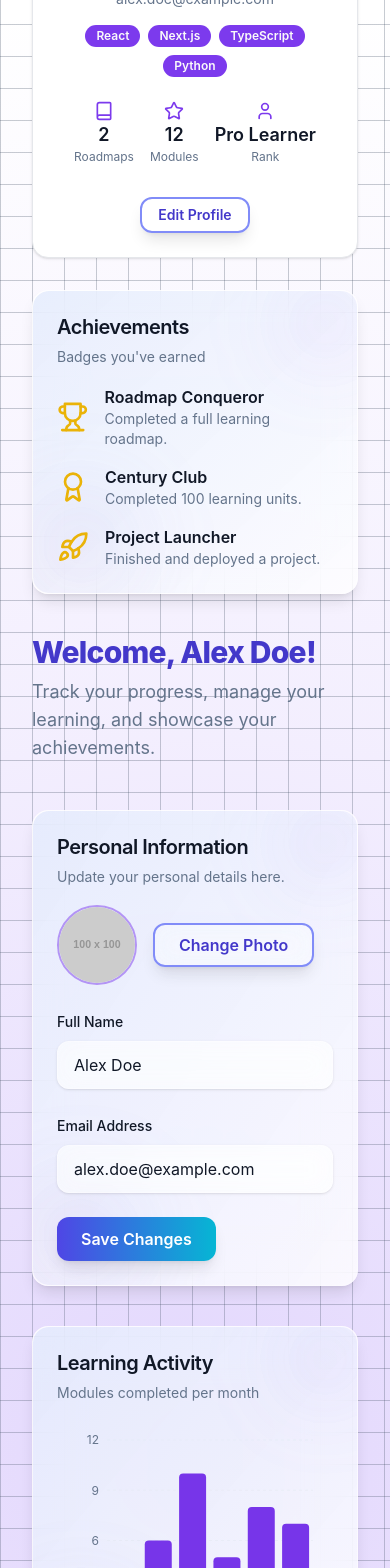
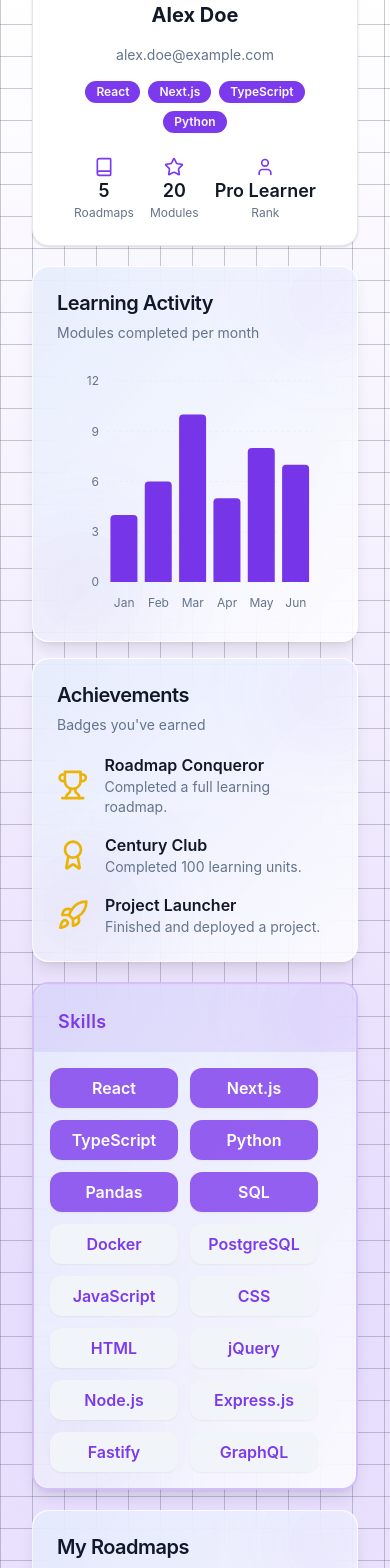
Before and after one commit to mfaeezshabbir/pathwiseai, a Next.js app: page /profile in a window 390 px wide. Shown: the part 360-1928 px from the top of the page. Built offline with nearby package versions, Linux system fonts and the light colour scheme.

Commit message:
feat: refactor profile page layout and enhance components; add edit profile dialog and improve user experience

```diff
--- a/src/app/profile/page.tsx
+++ b/src/app/profile/page.tsx
@@ -4,7 +4,6 @@
 import { ProfileSummary } from "@/components/profile/ProfileSummary";
 import { AppNavbar } from "@/components/common/AppNavbar";
 import { Achievements } from "@/components/profile/Achievements";
-import { PersonalInfoForm } from "@/components/profile/PersonalInfoForm";
 import { LearningActivity } from "@/components/profile/LearningActivity";
 import { ProjectsBuilt } from "@/components/profile/ProjectsBuilt";
 import { MyRoadmaps } from "@/components/profile/MyRoadmaps";
@@ -18,6 +17,9 @@
   roadmaps: [
     { title: "Advanced React and Next.js", progress: 75, modules: 15 },
     { title: "Python for Data Science", progress: 30, modules: 5 },
+    { title: "Full-Stack Development", progress: 50, modules: 10 },
+    { title: "Machine Learning Basics", progress: 20, modules: 8 },
+    { title: "Docker and DevOps", progress: 40, modules: 6 },
   ],
   skills: [
     "React",
@@ -28,6 +30,14 @@
     "SQL",
     "Docker",
     "PostgreSQL",
+    "JavaScript",
+    "CSS",
+    "HTML",
+    "jQuery",
+    "Node.js",
+    "Express.js",
+    "Fastify",
+    "GraphQL",
   ],
   rank: "Pro Learner",
   activity: [
@@ -80,39 +90,27 @@
   }, 0);
 
   return (
-    <div className="flex min-h-screen">
-      <AppNavbar />
-      <main className="flex-1 max-w-7xl mx-auto py-10 px-4 md:px-8 md:ml-64">
-        <div className="grid grid-cols-1 lg:grid-cols-4 gap-10">
-          {/* Profile Sidebar */}
-          <div className="lg:col-span-1 flex flex-col gap-8">
-            <ProfileSummary
-              user={userProfile}
-              stats={{ roadmapsStarted, modulesCompleted }}
-            />
+    <div className="min-h-screen">
+      <main className="mx-auto max-w-full px-4 py-8 md:px-8">
+        <p className="mb-2 text-lg text-muted-foreground">
+          Welcome back! Here’s your learning dashboard.
+        </p>
+        <div className="flex flex-col gap-5">
+          {/* Hero Header */}
+          <ProfileSummary
+            user={userProfile}
+            stats={{ roadmapsStarted, modulesCompleted }}
+            userProfile={userProfile}
+          />
+          <div className="grid w-full gap-4 md:grid-cols-2">
+            <LearningActivity activity={userProfile.activity} />
             <Achievements achievements={userProfile.achievements} />
           </div>
-          {/* Main Content Area */}
-          <div className="lg:col-span-3 flex flex-col gap-10">
-            <div className="mb-2">
-              <h1 className="text-3xl md:text-4xl font-extrabold tracking-tight mb-2 text-indigo-700 dark:text-indigo-300">
-                Welcome, {userProfile.name}!
-              </h1>
-              <p className="text-lg text-muted-foreground">
-                Track your progress, manage your learning, and showcase your
-                achievements.
-              </p>
-            </div>
-            <PersonalInfoForm user={userProfile} />
-            <div className="grid grid-cols-1 md:grid-cols-2 gap-8">
-              <LearningActivity activity={userProfile.activity} />
-              <ProjectsBuilt projects={userProfile.projects} />
-            </div>
-            <div className="grid grid-cols-1 md:grid-cols-2 gap-8">
-              <MyRoadmaps roadmaps={userProfile.roadmaps} />
-              <SkillsList skills={userProfile.skills} />
-            </div>
-          </div>
+          <SkillsList skills={userProfile.skills} />
+          {/* Dashboard Grid */}
+          <MyRoadmaps roadmaps={userProfile.roadmaps} />
+          {/* Projects Section */}
+          <ProjectsBuilt projects={userProfile.projects} />
         </div>
       </main>
     </div>
--- a/src/components/profile/Achievements.tsx
+++ b/src/components/profile/Achievements.tsx
@@ -8,14 +8,14 @@
 
 export function Achievements({ achievements }: { achievements: any[] }) {
   return (
-    <Card>
+    <Card className="hover:translate-y-0">
       <CardHeader>
         <CardTitle>Achievements</CardTitle>
         <CardDescription>Badges you've earned</CardDescription>
       </CardHeader>
       <CardContent className="space-y-4">
         {achievements.length === 0 && (
-          <div className="text-center py-4 text-muted-foreground">
+          <div className="py-4 text-center text-muted-foreground">
             <p>No achievements yet.</p>
           </div>
         )}
--- /dev/null
+++ b/src/components/profile/EditProfileDialog.tsx
@@ -0,0 +1,123 @@
+import React, { useRef, useState } from "react";
+import {
+  Dialog,
+  DialogTrigger,
+  DialogContent,
+  DialogHeader,
+  DialogTitle,
+  DialogDescription,
+  DialogClose,
+} from "@/components/ui/dialog";
+import { Avatar, AvatarFallback, AvatarImage } from "@/components/ui/avatar";
+import { Button } from "@/components/ui/button";
+import { Input } from "@/components/ui/input";
+import { Label } from "@/components/ui/label";
+import { PencilIcon, User } from "lucide-react";
+
+export function EditProfileDialog({ user }: { user: any }) {
+  const [avatarUrl, setAvatarUrl] = useState(user.avatarUrl);
+  const [name, setName] = useState(user.name);
+  const [email, setEmail] = useState(user.email);
+  const fileInputRef = useRef<HTMLInputElement>(null);
+
+  const handlePhotoClick = () => {
+    fileInputRef.current?.click();
+  };
+
+  const handlePhotoChange = (e: React.ChangeEvent<HTMLInputElement>) => {
+    const file = e.target.files?.[0];
+    if (file) {
+      const reader = new FileReader();
+      reader.onload = (ev) => {
+        setAvatarUrl(ev.target?.result as string);
+      };
+      reader.readAsDataURL(file);
+    }
+  };
+
+  const handleSubmit = (e: React.FormEvent) => {
+    e.preventDefault();
+    console.log("Profile saved:", { name, email, avatarUrl });
+  };
+
+  return (
+    <Dialog>
+      <DialogTrigger asChild>
+        <Button
+          variant="outline"
+          className="absolute right-4 top-4 w-min"
+          aria-label="Edit Profile"
+        >
+          <PencilIcon className="h-5 w-5" />
+          <span className="hidden md:flex">Edit Profile</span>
+        </Button>
+      </DialogTrigger>
+      <DialogContent className="w-[96vw] max-w-md rounded-xl p-6 md:w-full">
+        <DialogHeader>
+          <DialogTitle className="mb-1 text-2xl font-bold">
+            Edit Profile
+          </DialogTitle>
+          <DialogDescription className="mb-4 text-gray-500">
+            Update your personal information and save changes.
+          </DialogDescription>
+        </DialogHeader>
+        <form onSubmit={handleSubmit}>
+          <div className="mb-8 flex flex-col items-center space-y-3">
+            <Avatar className="h-24 w-24 border-2 border-primary/70 shadow">
+              <AvatarImage src={avatarUrl} />
+              <AvatarFallback>
+                <User size={40} />
+              </AvatarFallback>
+            </Avatar>
+            <input
+              type="file"
+              accept="image/*"
+              ref={fileInputRef}
+              className="hidden"
+              onChange={handlePhotoChange}
+            />
+            <Button
+              type="button"
+              variant="outline"
+              onClick={handlePhotoClick}
+              className="w-36"
+            >
+              Change Photo
+            </Button>
+          </div>
+          <div className="mb-8 space-y-4">
+            <div>
+              <Label htmlFor="name">Full Name</Label>
+              <Input
+                id="name"
+                value={name}
+                onChange={(e) => setName(e.target.value)}
+                className="mt-1 w-full"
+              />
+            </div>
+            <div>
+              <Label htmlFor="email">Email Address</Label>
+              <Input
+                id="email"
+                type="email"
+                value={email}
+                onChange={(e) => setEmail(e.target.value)}
+                className="mt-1 w-full"
+              />
+            </div>
+          </div>
+        </form>
+        <DialogClose asChild>
+          <div className="grid grid-cols-2 gap-4">
+            <Button onClick={handleSubmit} type="submit">
+              Save Changes
+            </Button>
+            <Button variant="outline" type="button">
+              Cancel
+            </Button>
+          </div>
+        </DialogClose>
+      </DialogContent>
+    </Dialog>
+  );
+}
--- a/src/components/profile/LearningActivity.tsx
+++ b/src/components/profile/LearningActivity.tsx
@@ -20,7 +20,7 @@
 
 export function LearningActivity({ activity }: { activity: any[] }) {
   return (
-    <Card>
+    <Card className="hover:translate-y-0">
       <CardHeader>
         <CardTitle>Learning Activity</CardTitle>
         <CardDescription>Modules completed per month</CardDescription>
--- a/src/components/profile/PersonalInfoForm.tsx
+++ /dev/null
@@ -1,43 +0,0 @@
-import {
-  Card,
-  CardHeader,
-  CardTitle,
-  CardDescription,
-  CardContent,
-} from "@/components/ui/card";
-import { Avatar, AvatarFallback, AvatarImage } from "@/components/ui/avatar";
-import { Button } from "@/components/ui/button";
-import { Input } from "@/components/ui/input";
-import { Label } from "@/components/ui/label";
-import { User } from "lucide-react";
-
-export function PersonalInfoForm({ user }: { user: any }) {
-  return (
-    <Card>
-      <CardHeader>
-        <CardTitle>Personal Information</CardTitle>
-        <CardDescription>Update your personal details here.</CardDescription>
-      </CardHeader>
-      <CardContent className="space-y-6">
-        <div className="flex items-center space-x-4">
-          <Avatar className="h-20 w-20 border-2 border-primary/50">
-            <AvatarImage src={user.avatarUrl} />
-            <AvatarFallback>
-              <User size={36} />
-            </AvatarFallback>
-          </Avatar>
-          <Button variant="outline">Change Photo</Button>
-        </div>
-        <div className="space-y-2">
-          <Label htmlFor="name">Full Name</Label>
-          <Input id="name" defaultValue={user.name} />
-        </div>
-        <div className="space-y-2">
-          <Label htmlFor="email">Email Address</Label>
-          <Input id="email" type="email" defaultValue={user.email} />
-        </div>
-        <Button>Save Changes</Button>
-      </CardContent>
-    </Card>
-  );
-}
--- a/src/components/profile/ProfileSummary.tsx
+++ b/src/components/profile/ProfileSummary.tsx
@@ -2,47 +2,54 @@
 import { Badge } from "@/components/ui/badge";
 import { Button } from "@/components/ui/button";
 import { Book, Star, User } from "lucide-react";
+import { EditProfileDialog } from "@/components/profile/EditProfileDialog";
 
-export function ProfileSummary({ user, stats }: { user: any; stats: any }) {
+export function ProfileSummary({
+  user,
+  stats,
+  userProfile,
+}: {
+  user: any;
+  stats: any;
+  userProfile: any;
+}) {
   return (
-    <div className="flex flex-col items-center gap-4 p-6 bg-white dark:bg-[#18181b] rounded-2xl shadow border border-gray-200 dark:border-gray-800">
-      <Avatar className="h-24 w-24 border-4 border-indigo-300 dark:border-indigo-700 shadow-lg">
+    <div className="relative flex w-full flex-col items-center gap-4 rounded-2xl border border-gray-200 bg-white p-6 shadow dark:border-gray-800 dark:bg-[#18181b]">
+      <Avatar className="h-24 w-24 border-4 border-indigo-300 shadow-lg dark:border-indigo-700">
         <AvatarImage src={user.avatarUrl} />
         <AvatarFallback>
           <User size={40} />
         </AvatarFallback>
       </Avatar>
       <h2 className="text-xl font-bold">{user.name}</h2>
-      <p className="text-muted-foreground text-sm">{user.email}</p>
-      <div className="flex flex-wrap gap-2 justify-center">
+      <p className="text-sm text-muted-foreground">{user.email}</p>
+      <div className="flex flex-wrap justify-center gap-2">
         {user.skills.slice(0, 4).map((skill: string, i: number) => (
           <Badge key={i} variant="default">
             {skill}
           </Badge>
         ))}
       </div>
-      <div className="flex gap-4 mt-2">
+      <div className="mt-2 flex gap-4">
         <div className="flex flex-col items-center">
           <Book className="h-5 w-5 text-primary" />
-          <span className="font-semibold text-lg">{stats.roadmapsStarted}</span>
+          <span className="text-lg font-semibold">{stats.roadmapsStarted}</span>
           <span className="text-xs text-muted-foreground">Roadmaps</span>
         </div>
         <div className="flex flex-col items-center">
           <Star className="h-5 w-5 text-primary" />
-          <span className="font-semibold text-lg">
+          <span className="text-lg font-semibold">
             {stats.modulesCompleted}
           </span>
           <span className="text-xs text-muted-foreground">Modules</span>
         </div>
         <div className="flex flex-col items-center">
           <User className="h-5 w-5 text-primary" />
-          <span className="font-semibold text-lg">{user.rank}</span>
+          <span className="text-lg font-semibold">{user.rank}</span>
           <span className="text-xs text-muted-foreground">Rank</span>
         </div>
-      </div>
-      <Button variant="outline" size="sm" className="mt-4">
-        Edit Profile
-      </Button>
+      </div>{" "}
+      <EditProfileDialog user={userProfile} />
     </div>
   );
 }
--- a/src/components/profile/ProjectsBuilt.tsx
+++ b/src/components/profile/ProjectsBuilt.tsx
@@ -9,30 +9,29 @@
 import { Github } from "lucide-react";
 import { Separator } from "@/components/ui/separator";
 import { Badge } from "@/components/ui/badge";
-import React from "react";
+import React, { useState } from "react";
+import {
+  Dialog,
+  DialogContent,
+  DialogHeader,
+  DialogTitle,
+} from "@/components/ui/dialog";
+
+const MAX_VISIBLE = 3;
 
 export function ProjectsBuilt({ projects }: { projects: any[] }) {
-  return (
-    <Card>
-      <CardHeader>
-        <CardTitle>Projects Built</CardTitle>
-        <CardDescription>Showcase of your completed projects</CardDescription>
-      </CardHeader>
-      <CardContent className="space-y-6">
-        {projects.length === 0 && (
-          <div className="text-center py-8 text-muted-foreground">
-            <p>
-              No projects built yet. Start learning to build something amazing!
-            </p>
-          </div>
-        )}
-        {projects.map((project, index) => (
+  const [open, setOpen] = useState(false);
+
+  const visibleProjects = projects.slice(0, MAX_VISIBLE);
+  const hasMore = projects.length > MAX_VISIBLE;
+
+  const renderProject = (project: any, index: number) => (
     <React.Fragment key={index}>
       {index > 0 && <Separator />}
-            <div className="flex flex-col sm:flex-row gap-6 pt-4">
+      <div className="flex flex-col gap-6 pt-4 sm:flex-row">
         <div className="flex-grow">
           <div className="flex items-center justify-between">
-                  <h3 className="font-bold text-lg">{project.title}</h3>
+            <h3 className="text-lg font-bold">{project.title}</h3>
             {project.repoUrl && (
               <a
                 href={project.repoUrl}
@@ -45,10 +44,8 @@
               </a>
             )}
           </div>
-                <p className="text-muted-foreground mt-1">
-                  {project.description}
-                </p>
-                <div className="flex flex-wrap gap-2 mt-3">
+          <p className="mt-1 text-muted-foreground">{project.description}</p>
+          <div className="mt-3 flex flex-wrap gap-2">
             {project.techStack.map((tech: string) => (
               <Badge key={tech} variant="secondary">
                 {tech}
@@ -58,8 +55,40 @@
         </div>
       </div>
     </React.Fragment>
-        ))}
+  );
+
+  return (
+    <>
+      <Card className="hover:translate-y-0">
+        <CardHeader>
+          <CardTitle>Projects Built</CardTitle>
+          <CardDescription>Showcase of your completed projects</CardDescription>
+        </CardHeader>
+        <CardContent className="space-y-6">
+          {projects.length === 0 && (
+            <div className="py-8 text-center text-muted-foreground">
+              <p>
+                No projects built yet. Start learning to build something
+                amazing!
+              </p>
+            </div>
+          )}
+          {visibleProjects.map(renderProject)}
+          {hasMore && (
+            <Button variant="outline" size="sm" onClick={() => setOpen(true)}>
+              Show all
+            </Button>
+          )}
         </CardContent>
       </Card>
+      <Dialog open={open} onOpenChange={setOpen}>
+        <DialogContent>
+          <DialogHeader>
+            <DialogTitle>All Projects</DialogTitle>
+          </DialogHeader>
+          <div className="space-y-6">{projects.map(renderProject)}</div>
+        </DialogContent>
+      </Dialog>
+    </>
   );
 }
--- a/src/components/profile/SkillsList.tsx
+++ b/src/components/profile/SkillsList.tsx
@@ -3,16 +3,34 @@
 
 export function SkillsList({ skills }: { skills: string[] }) {
   return (
-    <Card>
-      <CardHeader>
-        <CardTitle>Skills</CardTitle>
+    <Card className="border-2 border-primary/30 shadow-lg hover:translate-y-0">
+      <CardHeader className="rounded-t-lg bg-primary/10">
+        <CardTitle className="text-lg tracking-wide text-primary">
+          Skills
+        </CardTitle>
       </CardHeader>
-      <CardContent className="flex flex-wrap gap-2">
-        {skills.map((skill, index) => (
-          <Badge key={index} variant={index < 4 ? "default" : "secondary"}>
-            {skill}
-          </Badge>
-        ))}
+      <CardContent className="p-4">
+        <div className="flex flex-wrap gap-3">
+          {skills.length === 0 ? (
+            <span className="italic text-muted-foreground">
+              No skills listed.
+            </span>
+          ) : (
+            skills.map((skill, index) => (
+              <Badge
+                key={skill}
+                variant={index < 6 ? "default" : "secondary"}
+                className={`flex h-10 w-32 items-center justify-center rounded-lg text-base shadow-sm ${
+                  index < 6
+                    ? "bg-primary/80 text-white"
+                    : "bg-muted text-primary"
+                }`}
+              >
+                {skill}
+              </Badge>
+            ))
+          )}
+        </div>
       </CardContent>
     </Card>
   );
--- a/src/components/ui/dialog.tsx
+++ b/src/components/ui/dialog.tsx
@@ -44,7 +44,7 @@
       {...props}
     >
       {children}
-      <DialogPrimitive.Close className="absolute right-4 top-4 rounded-sm opacity-70 ring-offset-background transition-opacity hover:opacity-100 focus:outline-none focus:ring-2 focus:ring-ring focus:ring-offset-2 disabled:pointer-events-none data-[state=open]:bg-accent data-[state=open]:text-muted-foreground">
+      <DialogPrimitive.Close className="absolute right-4 top-4 flex h-7 w-7 items-center justify-center rounded-sm bg-muted opacity-70 ring-offset-background transition-opacity hover:opacity-100 focus:outline-none focus:ring-2 focus:ring-ring focus:ring-offset-2 disabled:pointer-events-none data-[state=open]:bg-accent data-[state=open]:text-muted-foreground">
         <X className="h-4 w-4" />
         <span className="sr-only">Close</span>
       </DialogPrimitive.Close>
```
Also changed, not shown: src/components/profile/MyRoadmaps.tsx (+49 -2 lines). Lines whose indentation alone changed are shown as unchanged.
